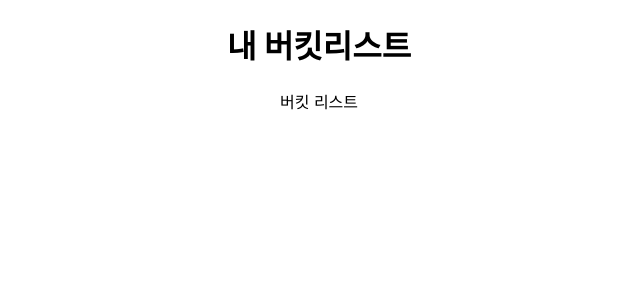
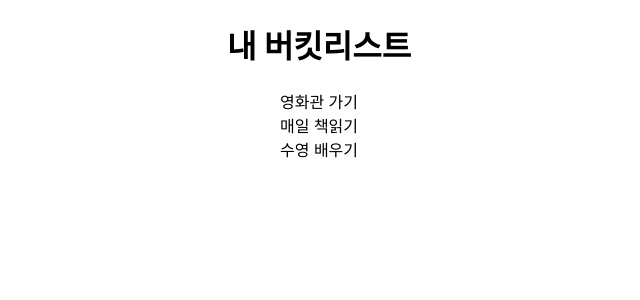
Before and after one commit to bbjoite09/React_Project, a React (Create React App) app in the folder week-1/: page / in a window 1280 px wide. Shown: the top 300 px of the page, without its empty margins (321-961 px from the left). Built offline with nearby package versions, Linux system fonts and the light colour scheme.

Commit message:
feat : 부모 component가 넘겨준 값 넣기

```diff
--- a/week-1/src/BucketList.js
+++ b/week-1/src/BucketList.js
@@ -12,12 +12,24 @@ import React from 'react';
 // 저희는 앞으로 화살표 함수를 사용할거예요.
 // 앗 () 안에 props! 부모 컴포넌트에게 받아온 데이터입니다.
 // js 함수가 값을 받아오는 것과 똑같이 받아오네요.
-const BucketList = (props) => {
-    console.log(props)
+const BucketList = ({list}) => {
+
+    // Quiz 1: my_list에 ['a', 'b', 'c'] 대신 부모 컴포넌트가 넘겨준 값을 넣으려면 어떻게 해야할까요?
+    const my_lists = list;
+
     // 컴포넌트가 뿌려줄 ui 요소(리엑트 엘리먼트라고 불러요.)를 반환해줍니다.
     return (
         <div>
-            버킷 리스트
+            {
+                // js의 내장 함수 중 하나인 map입니다. 리스트의 갯수만큼 => 오른쪽 구문을 반복해요.
+                // 자세한 사용법은 아래 링크를 확인해주세요.
+                // https://developer.mozilla.org/ko/docs/Web/JavaScript/Reference/Global_Objects/Array/map
+                my_lists.map((list, index) => {
+                    // 콘솔을 확인해봅시다 :)
+                    console.log(list);
+                    return (<div key={index}>{list}</div>);
+                })
+            }
         </div>
     );
 }
```
